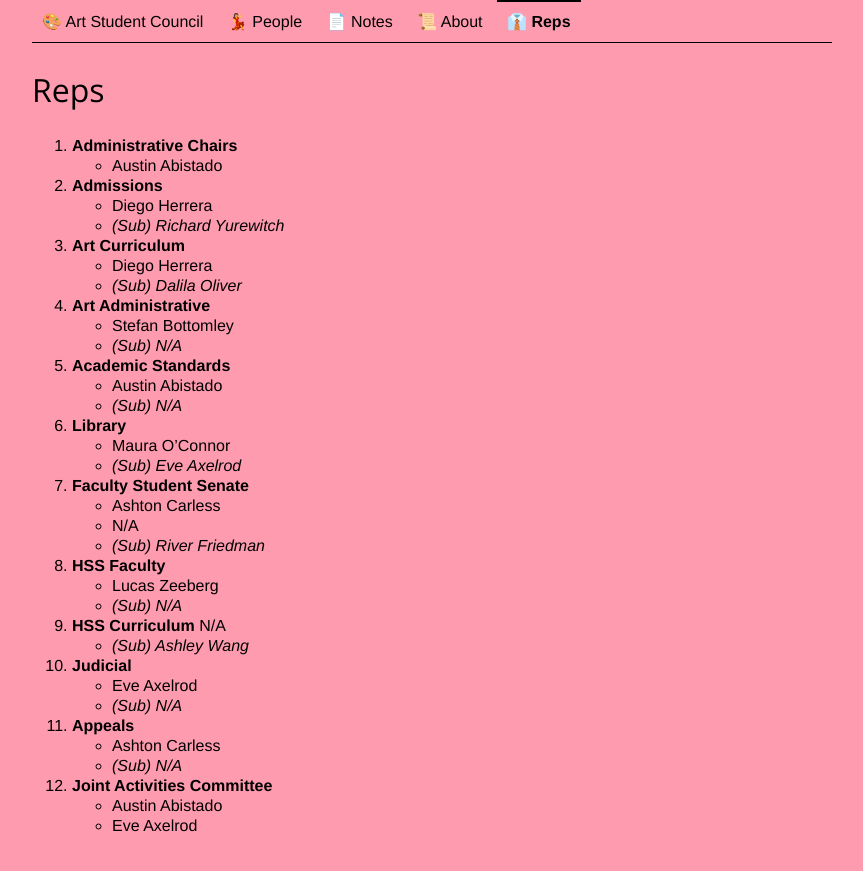
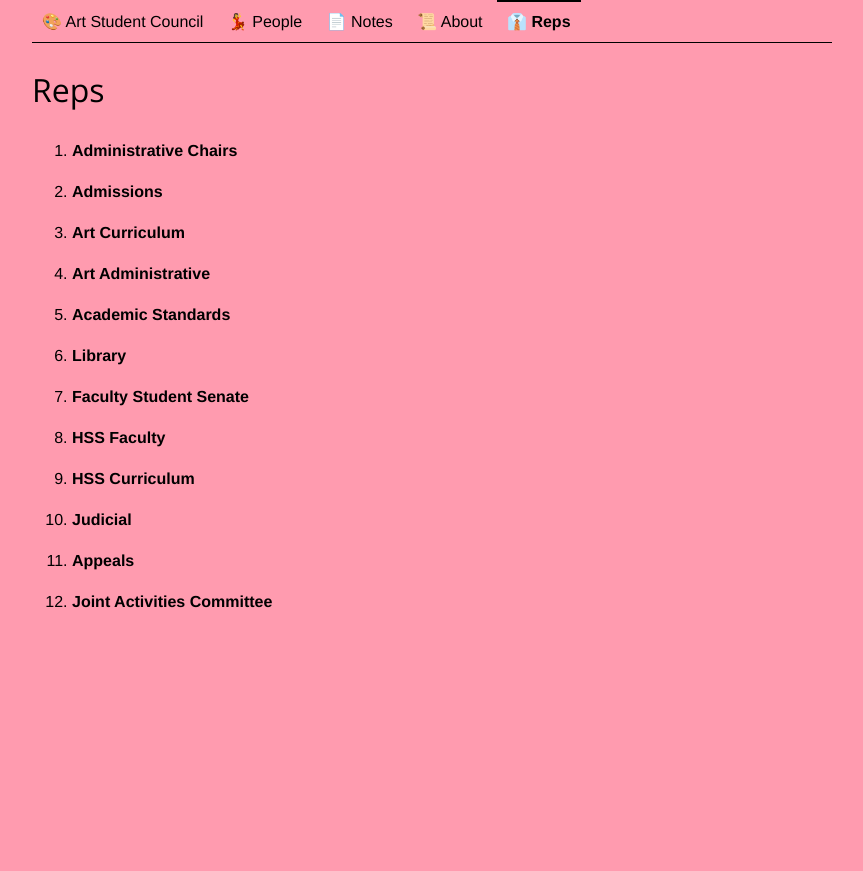
Before and after one commit to CooperASC/cooperasc.github.com, a Jekyll site: the page built from reps-index.md, in a window 1280 px wide. Shown: the top 871 px of the page, without its empty margins (208-1071 px from the left). Built offline with Jekyll 4.4.1, drawn with Linux system fonts in a browser that asks for light colours.

Commit message:
Emptied contents for new year

```diff
--- a/reps-index.md
+++ b/reps-index.md
@@ -5,38 +5,25 @@ permalink: /reps/
 ---
 
 1. **Administrative Chairs**
-* Austin Abistado
+
 2. **Admissions**
-* Diego Herrera
-* *(Sub) Richard Yurewitch*
+
 3. **Art Curriculum**
-* Diego Herrera
-* *(Sub) Dalila Oliver*
+
 4. **Art Administrative**
-* Stefan Bottomley
-* *(Sub) N/A*
+
 5. **Academic Standards**
-* Austin Abistado
-* *(Sub) N/A*
+
 6. **Library**
-* Maura O'Connor
-* *(Sub) Eve Axelrod*
+
 7. **Faculty Student Senate**
-* Ashton Carless
-* N/A
-* *(Sub) River Friedman*
+
 8. **HSS Faculty**
-* Lucas Zeeberg
-* *(Sub) N/A*
+
 9. **HSS Curriculum**
-N/A
-* *(Sub) Ashley Wang*
+
 10. **Judicial**
-* Eve Axelrod
-* *(Sub) N/A*
+
 11. **Appeals**
-* Ashton Carless
-* *(Sub) N/A*
+
 12. **Joint Activities Committee**
-* Austin Abistado
-* Eve Axelrod
```
